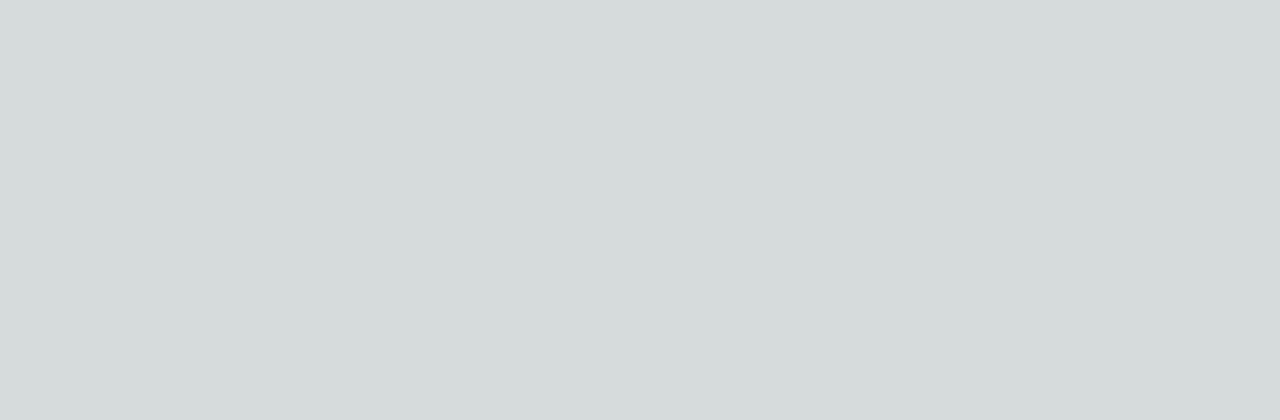
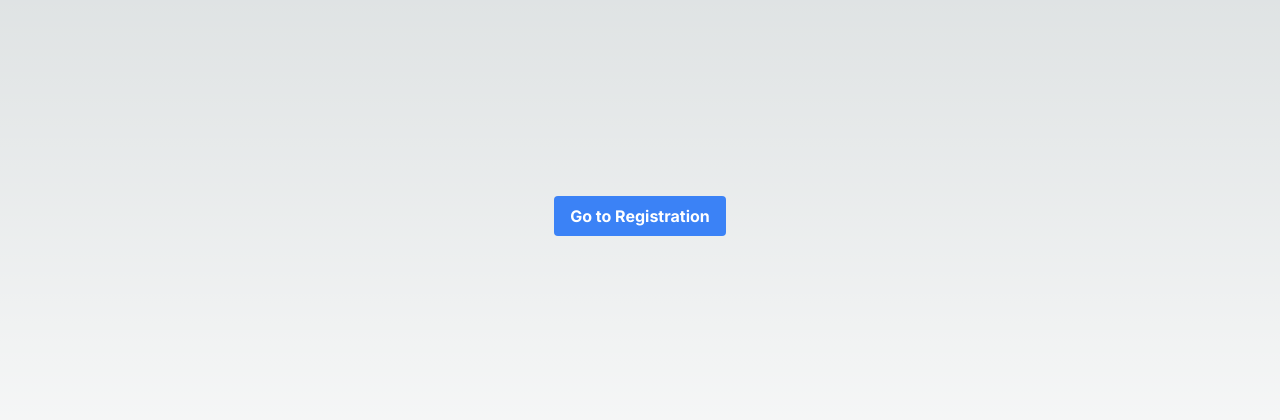
Before and after one commit to iamarasekera/next-registration-flow, a Next.js app: page / in a window 1280 px wide. Shown: the part 184-604 px from the top of the page. Built offline with nearby package versions, Linux system fonts and the light colour scheme.

Commit message:
Added a button to navigate to regsitation flow

```diff
--- a/app/page.tsx
+++ b/app/page.tsx
@@ -1,7 +1,13 @@
-
+import Link from 'next/link';
 
 export default function Home() {
   return (
-<></>
+    <div className="flex justify-center items-center h-screen">
+    <Link href="/registration">
+      <button className="bg-blue-500 hover:bg-blue-700 text-white font-bold py-2 px-4 rounded">
+        Go to Registration
+      </button>
+    </Link>
+  </div>
   );
 }
```
